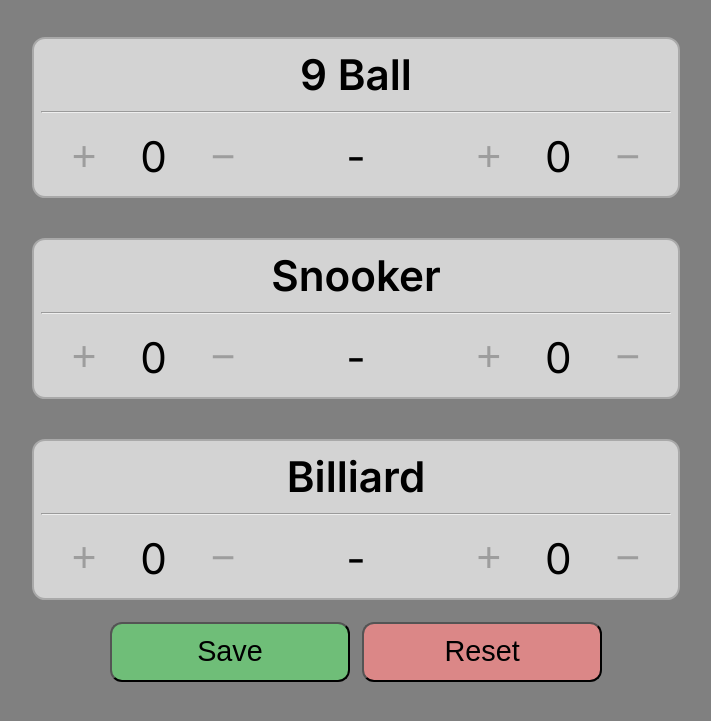
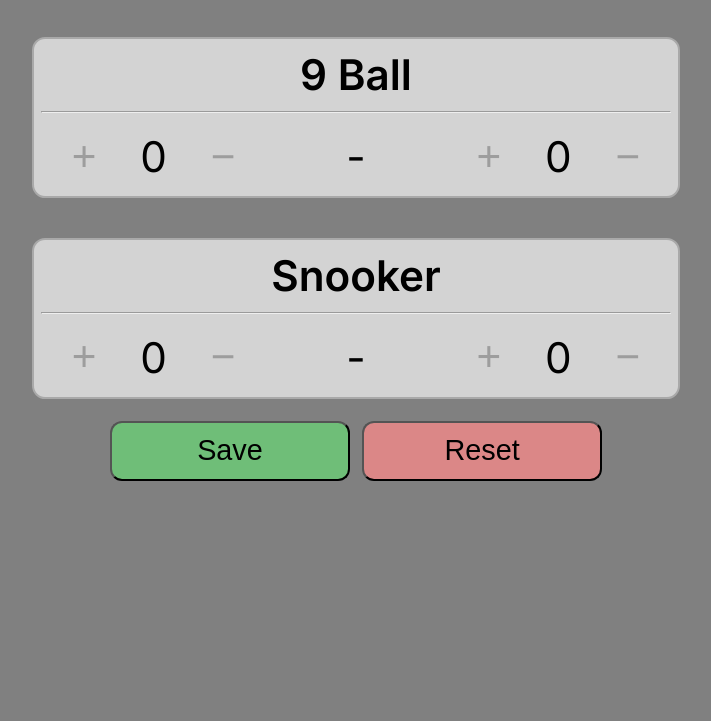
Before and after one commit to jensdeg/SnookerCounter, a plain HTML site: page index.html in a window 1280 px wide. Shown: the part 395-1116 px from the top of the page, without its empty margins (284-995 px from the left). After the commit the page ends 924 px from the top, so only its background shows below. Drawn offline with Linux system fonts and the light colour scheme.

Commit message:
no more billiard

```diff
--- a/index.html
+++ b/index.html
@@ -80,20 +80,6 @@
           <button class="win-button" value="-1">&#8722;</button>
         </div>
       </div>
-
-      <div class="game">
-        <h1 class="game-title">Billiard</h1>
-        <hr>
-        <div class="win-container">
-          <button class="win-button" value="1">&#43;</button>
-          <div class="win-count" id="player1">0</div>
-          <button class="win-button" value="-1">&#8722;</button>
-          <div class="divider">-</div>
-          <button class="win-button" value="1">&#43;</button>
-          <div class="win-count" id="player2">1</div>
-          <button class="win-button" value="-1">&#8722;</button>
-        </div>
-      </div>
       <div style="display: flex; justify-content: center; gap: 1ch; margin-top: -1.5ch;">
         <button id="log-wins" class="reset-button" style="background-color: rgba(101, 233, 116, 0.591)";>Save</button>
         <button id="reset-wins" class="reset-button" style="background-color: rgba(255, 139, 139, 0.717);">Reset</button>
--- a/js/wins.js
+++ b/js/wins.js
@@ -10,7 +10,7 @@ const red = "rgb(160, 10, 10)";
 
 let StartingPlayer = localStorage.getItem("startingPlayer") || null;
 
-const Games = ["8 Ball", "9 Ball", "Billiard", "Snooker"];
+const Games = ["8 Ball", "9 Ball", "Snooker"];
 
 if(StartingPlayer == null) {
     RandomizeStartingPlayer();
@@ -77,7 +77,7 @@ function updateWins(button) {
     SaveScore(game, winsElement.id, newWins);
     winsElement.textContent = newWins;
 
-    if(game != "Billiard" && (newWins > 0 || currentWins != 0)) {
+    if(newWins > 0 || currentWins != 0) {
         ToggleStartingPlayer();
     }
 }
```
